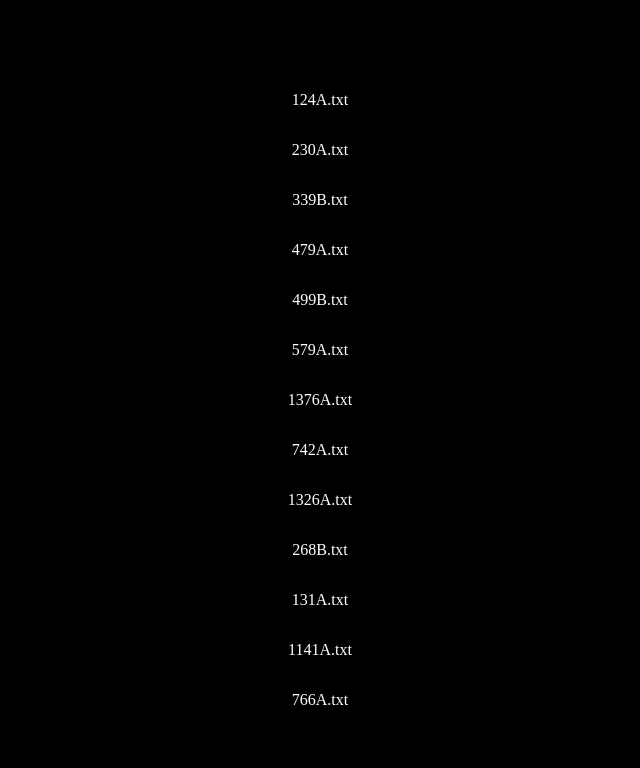
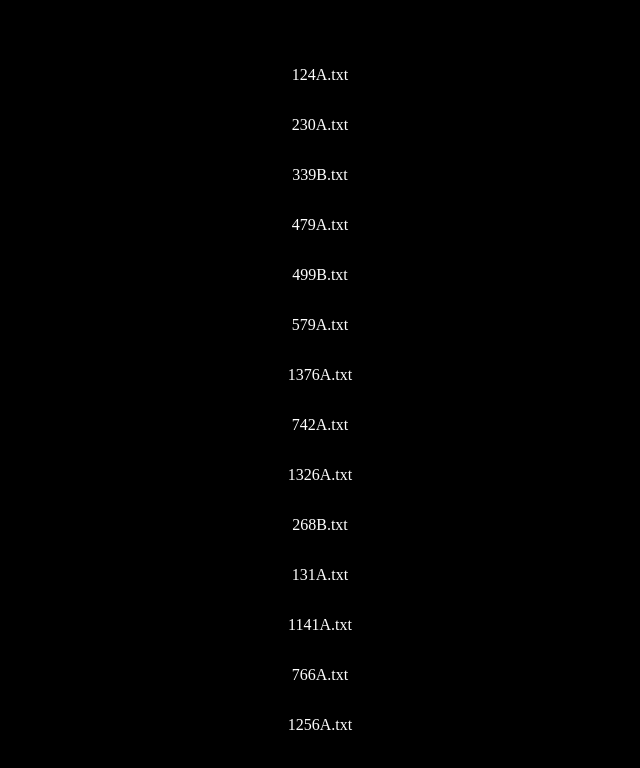
Before and after one commit to sgcodes7471/Codeforces, a plain HTML site: page index.html in a window 1280 px wide. Shown: the whole page, without its empty margins (320-960 px from the left). Drawn offline with Linux system fonts and the light colour scheme.

Commit message:
1256A added

```diff
--- a/index.html
+++ b/index.html
@@ -20,5 +20,6 @@
     <p><a href="131A.txt">131A.txt</a></p>
     <p><a href="1141A.txt">1141A.txt</a></p>
     <p><a href="766A.txt">766A.txt</a></p>
+    <p><a href="1256A.txt">1256A.txt</a></p>
 </body>
 </html>
```
Also changed, not shown: 1256A.txt (added).
